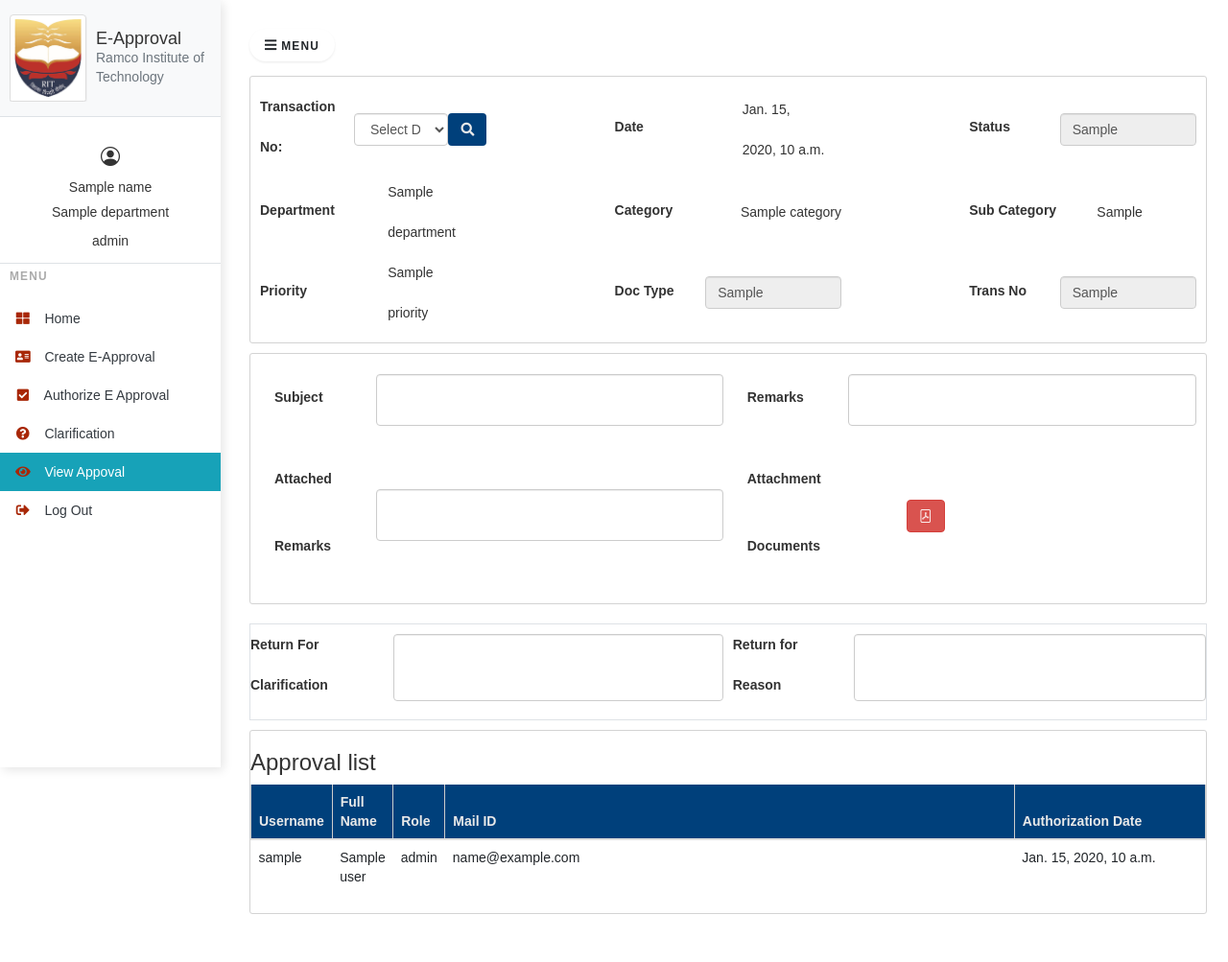
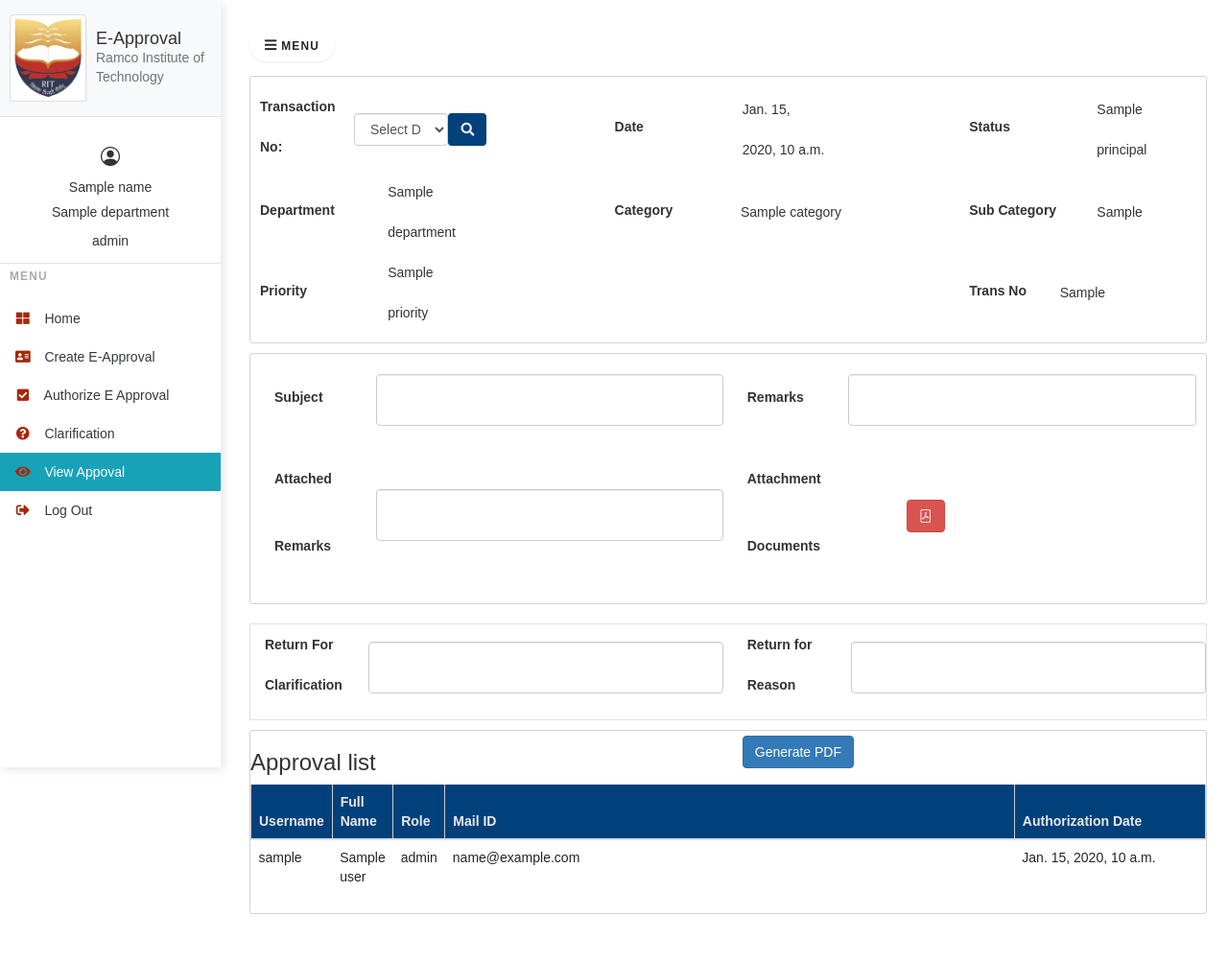
Before and after one commit to ganesaperumal03/E-approval_system, a Django app: template templates/e-approval/view_approval.html in a window 1280 px wide; the page is wider, and only the part inside the window is pictured. Shown: that part at 96% size. Run offline with Django 4.2, Linux system fonts and the light colour scheme; the template is opened without the code that fills it: most values are stand-ins (such as "Sample title", 1, 10 or a date in 2020); some libraries are stand-ins or nearby versions.

Commit message:
update the pdf generate button

```diff
--- a/templates/e-approval/auth_approval.html
+++ b/templates/e-approval/auth_approval.html
@@ -213,7 +213,7 @@
                   <div class="doc-con form-group row">
                     <label id="tags" class="col-sm-4 col-form-label">Status:</label>
                     <div>
-                      <span id="tag-ans" >{{ Document_no.date }}</span>
+                      <span type="text" id="date" name="date" class="col-md-6" aria-label="Date" aria-describedby="date-addon" >{{Document_no.principal}}</span>
                     </div>
                   </div>
                 </div>
--- a/templates/e-approval/clarification.html
+++ b/templates/e-approval/clarification.html
@@ -204,7 +204,7 @@
                 </div>
                 <div class="doc-con form-group row mt-2">
                   <label class="col-sm-4 col-form-label" id="tags">Status</label>
-                  <input id="tag-ans" name='date' class="mt-2" name="doc_subject" value="{{document_data.date}}">
+                  <span type="text" id="date" name="date" class="col-md-6" aria-label="Date" aria-describedby="date-addon" >{{Document_no.principal}}</span>
                 </div>
                 <div class="doc-con form-group row mt-2">
                   <label class="col-sm-4 col-form-label" id="tags">Upadate the document</label>
--- a/templates/e-approval/view_approval.html
+++ b/templates/e-approval/view_approval.html
@@ -239,6 +239,7 @@
                         View Appoval
                     </a>
             </li>
+
             <li class="nav-item">
                 <a href="{% url 'login' %}" class="nav-link text-dark">
                   <i class="fa fa-sign-out-alt mr-3 text-primary fa-fw"></i> <!-- Logout Icon -->
@@ -274,7 +275,7 @@
                         </div>
                         <div class="col-md-3 d-flex align-items-center justify-content-between">
                             <label for="status" class="mr-2">Status</label>
-                            <input type="text" id="status" name="status" value="{{Tran_No}}" readonly class="form-control" style="width: 60%;">
+                            <span type="text" id="status" name="status" class="col-md-6">{{Tran_No.principal}}</span>
                         </div>
                     </div>
                     <div class="form-row align-items-center justify-content-between">
@@ -286,6 +287,7 @@
                             <label for="Category" class="mr-2">Category</label>
                             <span type="text" id="catagory" name="catagory"  class="" >{{Tran_No.Category}}</span>
                         </div>
+
                         <div class="col-md-3 d-flex align-items-center justify-content-between">
                             <label for="SubCategory" class="mr-2">Sub Category</label>
                             <span type="text" id="subcatagory" name="subcatagory" class="col-md-6" >{{Tran_No.Sub_Category}}</span>
@@ -297,12 +299,8 @@
                             <span type="text" id="priority" name="priority"  class="col-md-6" >{{Tran_No.Priority}}</span>
                         </div>
                         <div class="col-md-3 d-flex align-items-center justify-content-between">
-                            <label for="doctype" class="mr-2">Doc Type</label>
-                            <input type="text" id="doctype" name="doctype" value={{Tran_No}} readonly class="form-control" style="width: 60%;">
-                        </div>
-                        <div class="col-md-3 d-flex align-items-center justify-content-between">
                             <label for="tranno" class="mr-2">Trans No</label>
-                            <input type="text" id="transno" name="transno" value={{Tran_No.Tran_No}} readonly class="form-control" style="width: 60%;">
+                            <span type="text" id="transno" name="transno"   style="width: 60%;">{{Tran_No.Tran_No}}</span>
                         </div>
                     </div>
                 </div>
@@ -342,18 +340,25 @@
                 <form class="form-group2 border mb-3">
                     <div class="form-row align-items-center justify-content-between">
                         <div class="col-md-6 d-flex align-items-center justify-content-between">
-                            <label for="returnforclarification" class="mr-2">Return For Clarification</label>
-                            <input type="text" id="attachedDocuments2" name="attachedDocuments2" class="form-control">
+                            <label for="returnforclarification" class="col-md-3">Return For Clarification</label>
+                            <textarea type="text" id="attachedDocuments2" name="attachedDocuments2"  class="form-control" style="resize: none;"></textarea>
                         </div>
                         <div class="col-md-6 d-flex align-items-center justify-content-between">
-                            <label for="returnforreason" class="mr-2">Return for Reason</label>
-                            <input type="text" id="attachmentRemarks2" name="attachmentRemarks2" class="form-control">
+                            <label for="returnforreason" class="col-md-3">Return for Reason</label>
+                            <textarea type="text" id="attachmentRemarks2" name="attachmentRemarks2"  class="form-control" style="resize: none;"></textarea>
                         </div>
                     </div>
                 </form>
                 <form class="form-group3">
                     <div class="approvallist">
-                        <h3>Approval list</h3>
+                        <div class="row">
+                            <div class="col">
+                                <h3>Approval list</h3>
+                            </div>
+                            <div class="col">
+                                <button type="button" class="btn btn-primary">Generate PDF</button>
+                            </div>
+                        </div>
                         <div class="table-responsive">
                             <table class="table">
                                 <thead class="thead">
```
Also changed, not shown: application/models.py (+9 -0 lines), application/views/approval.py (+7 -2 lines), application/migrations/0005_auth_list_lab_incharge_and_more.py (added), 1 other file.
